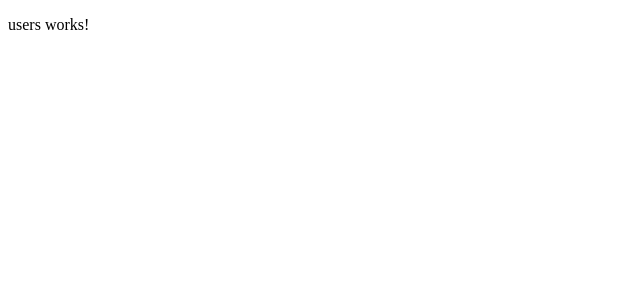
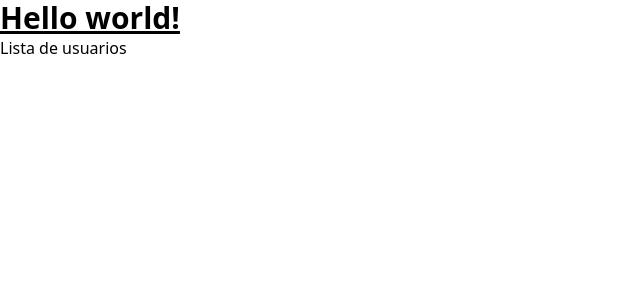
Before and after one commit to VictorCarmonaMoraza/PrecioVivienda_Angular20, an Angular app: page /dashboard/user-list in a window 1280 px wide. Shown: the top 300 px of the page, without its empty margins (0-640 px from the left). Built offline with nearby package versions, Linux system fonts and the light colour scheme.

Commit message:
Configuracion de tailwinds

```diff
--- a/package.json
+++ b/package.json
@@ -29,8 +29,11 @@
     "@angular/platform-server": "^20.1.0-next.0",
     "@angular/router": "^20.1.0-next.0",
     "@angular/ssr": "^20.1.0-next.3",
+    "@tailwindcss/postcss": "^4.1.11",
     "express": "^5.1.0",
+    "postcss": "^8.5.6",
     "rxjs": "~7.8.0",
+    "tailwindcss": "^4.1.11",
     "tslib": "^2.3.0"
   },
   "devDependencies": {
--- a/src/app/app.html
+++ b/src/app/app.html
@@ -1 +1,5 @@
+<h1 class="text-3xl font-bold underline">
+  Hello world!
+</h1>
+
 <router-outlet/>
--- a/src/app/dashboard/pages/users/users.html
+++ b/src/app/dashboard/pages/users/users.html
@@ -1 +1 @@
-<p>users works!</p>
+<p>Lista de usuarios</p>
--- a/src/styles.css
+++ b/src/styles.css
@@ -1 +1,2 @@
 /* You can add global styles to this file, and also import other style files */
+@import "tailwindcss";
```
Also changed, not shown: .postcssrc.json (added), 1 other file (tests, documents, lock files or other folders).
